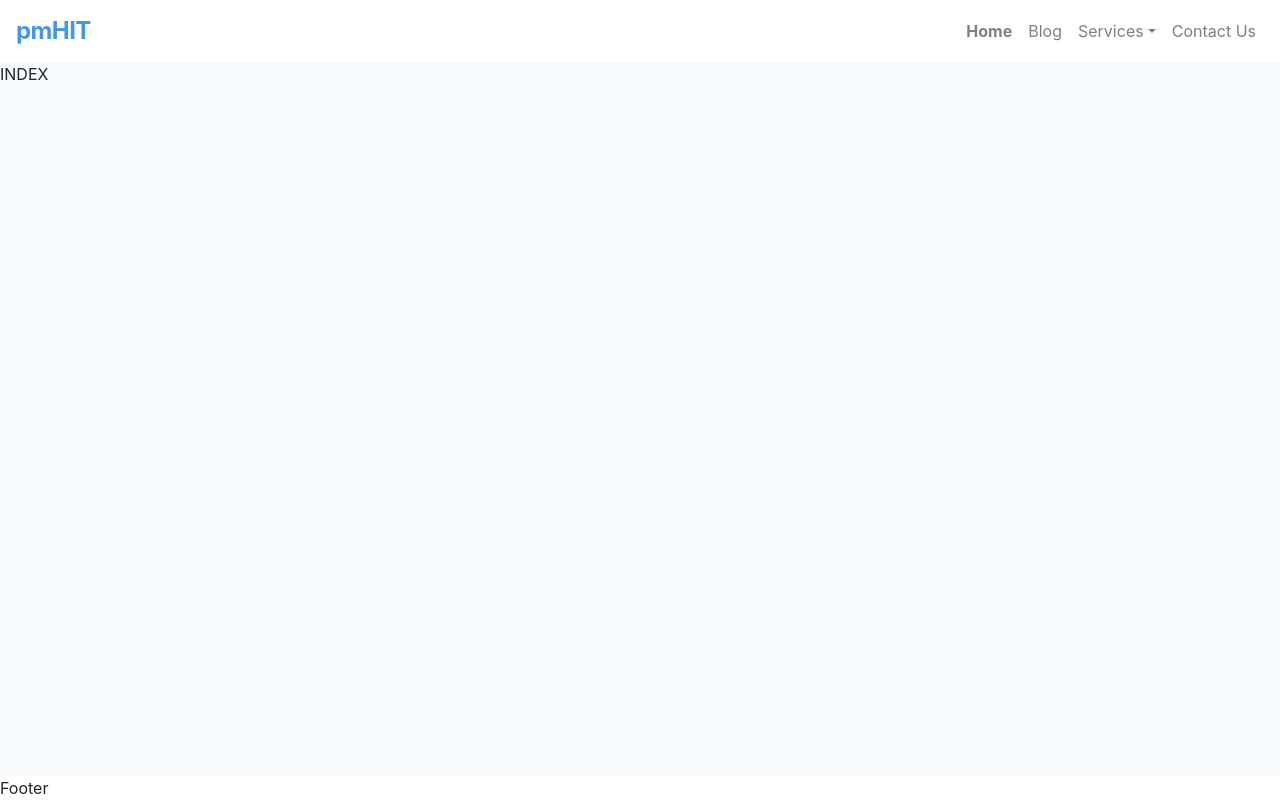
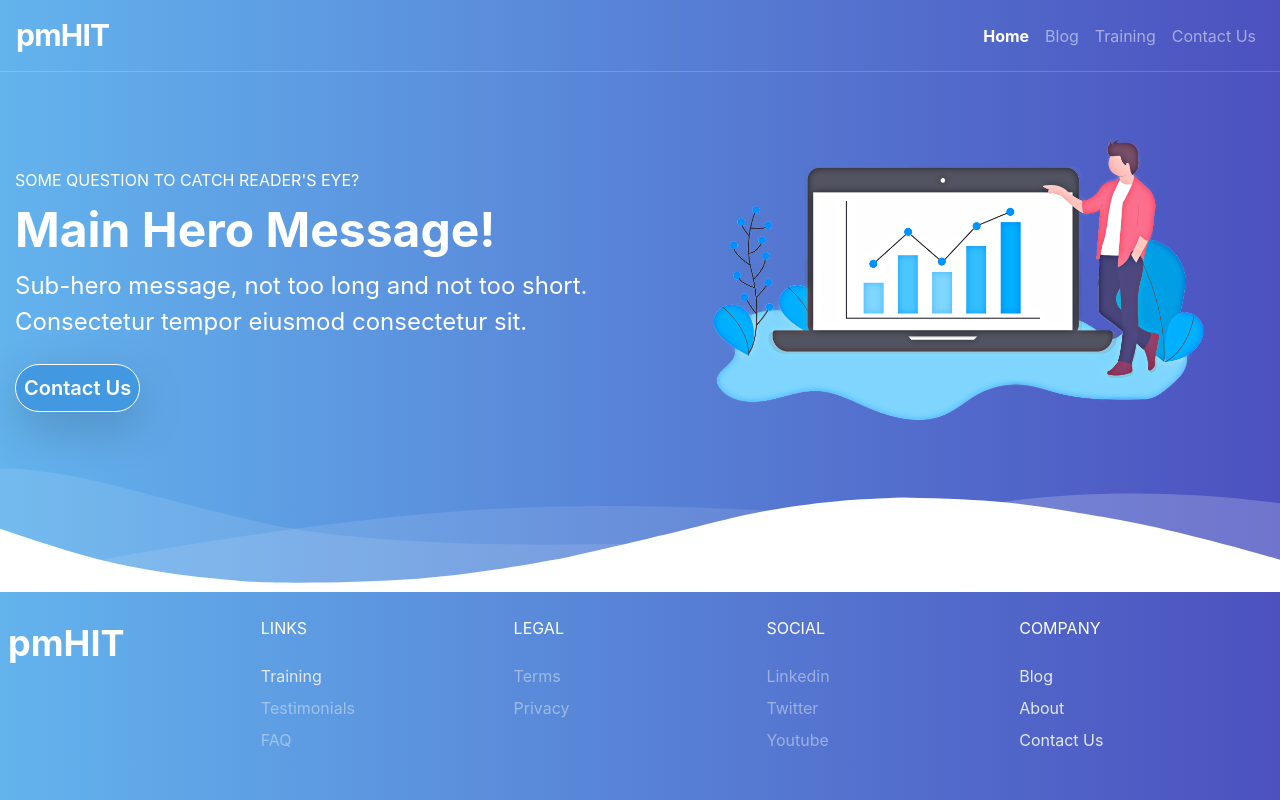
Before and after one commit to website-pmhit/pmhit, a Gatsby site: page / in a window 1280 px wide. Built offline with nearby package versions, Linux system fonts and the light colour scheme; Gatsby itself is replaced by a stand-in of ours.

Commit message:
hero and footer

```diff
--- a/src/components/Footer.js
+++ b/src/components/Footer.js
@@ -1,7 +1,131 @@
 import React from 'react';
+import { Link } from 'gatsby';
 
 const Footer = () => {
-  return <div>Footer</div>;
+  return (
+    <footer className="__gradient">
+      <div className="container mx-auto px-2">
+        <div className="w-full flex flex-col md:flex-row py-6">
+          <div className="flex-1 mb-6">
+            <Link
+              className="text-white no-underline hover:no-underline font-bold text-xl lg:text-4xl"
+              to="/"
+            >
+              pmHIT
+            </Link>
+          </div>
+          <div className="flex-1">
+            <p className="uppercase text-white md:mb-6">Links</p>
+            <ul className="list-reset mb-6">
+              <li className="mt-2 inline-block mr-2 md:block md:mr-0">
+                <Link
+                  to="/training"
+                  className="no-underline hover:underline text-gray-300 hover:text-white"
+                >
+                  Training
+                </Link>
+              </li>
+              <li className="mt-2 inline-block mr-2 md:block md:mr-0">
+                <Link
+                  to="/testimonials"
+                  className="opacity-50 cursor-not-allowed no-underline hover:underline text-gray-300 hover:text-white"
+                >
+                  Testimonials
+                </Link>
+              </li>
+              <li className="mt-2 inline-block mr-2 md:block md:mr-0">
+                <Link
+                  to="/faq"
+                  className="opacity-50 cursor-not-allowed no-underline hover:underline text-gray-300 hover:text-white"
+                >
+                  FAQ
+                </Link>
+              </li>
+            </ul>
+          </div>
+          <div className="flex-1">
+            <p className="uppercase text-white md:mb-6">Legal</p>
+            <ul className="list-reset mb-6">
+              <li className="mt-2 inline-block mr-2 md:block md:mr-0">
+                <Link
+                  to="/faq"
+                  className="opacity-50 cursor-not-allowed no-underline hover:underline text-gray-300 hover:text-white"
+                >
+                  Terms
+                </Link>
+              </li>
+              <li className="mt-2 inline-block mr-2 md:block md:mr-0">
+                <Link
+                  to="/faq"
+                  className="opacity-50 cursor-not-allowed no-underline hover:underline text-gray-300 hover:text-white"
+                >
+                  Privacy
+                </Link>
+              </li>
+            </ul>
+          </div>
+          <div className="flex-1">
+            <p className="uppercase text-white md:mb-6">Social</p>
+            <ul className="list-reset mb-6">
+              <li className="mt-2 inline-block mr-2 md:block md:mr-0">
+                <Link
+                  to="/faq"
+                  className="opacity-50 cursor-not-allowed no-underline hover:underline text-gray-300 hover:text-white"
+                >
+                  Linkedin
+                </Link>
+              </li>
+              <li className="mt-2 inline-block mr-2 md:block md:mr-0">
+                <Link
+                  to="/faq"
+                  className="opacity-50 cursor-not-allowed no-underline hover:underline text-gray-300 hover:text-white"
+                >
+                  Twitter
+                </Link>
+              </li>
+              <li className="mt-2 inline-block mr-2 md:block md:mr-0">
+                <Link
+                  to="/faq"
+                  className="opacity-50 cursor-not-allowed no-underline hover:underline text-gray-300 hover:text-white"
+                >
+                  Youtube
+                </Link>
+              </li>
+            </ul>
+          </div>
+          <div className="flex-1">
+            <p className="uppercase text-white md:mb-6">Company</p>
+            <ul className="list-reset mb-6">
+              <li className="mt-2 inline-block mr-2 md:block md:mr-0">
+                <Link
+                  to="/blog"
+                  className="no-underline hover:underline text-gray-300 hover:text-white"
+                >
+                  Blog
+                </Link>
+              </li>
+              <li className="mt-2 inline-block mr-2 md:block md:mr-0">
+                <Link
+                  to="/about"
+                  className="no-underline hover:underline text-gray-300 hover:text-white"
+                >
+                  About
+                </Link>
+              </li>
+              <li className="mt-2 inline-block mr-2 md:block md:mr-0">
+                <Link
+                  to="/contact"
+                  className="no-underline hover:underline text-gray-300 hover:text-white"
+                >
+                  Contact Us
+                </Link>
+              </li>
+            </ul>
+          </div>
+        </div>
+      </div>
+    </footer>
+  );
 };
 
 export default Footer;
--- a/src/components/Hero.js
+++ b/src/components/Hero.js
@@ -0,0 +1,88 @@
+import React from 'react';
+import { Link, useStaticQuery, graphql } from 'gatsby';
+import Img from 'gatsby-image';
+
+const Hero = () => {
+  const data = useStaticQuery(graphql`
+    query {
+      file(relativePath: { eq: "hero_1.png" }) {
+        childImageSharp {
+          fluid {
+            ...GatsbyImageSharpFluid
+          }
+        }
+      }
+    }
+  `);
+
+  return (
+    <div className="__gradient">
+      <div className="pt-20 md:pt-24 pb-16 container grid grid-cols-1 gap-4 md:gap-6 lg:grid-cols-2">
+        <div className="py-12 flex flex-col w-full justify-start items-center text-center md:items-start">
+          <p className="mt-4 w-full uppercase text-white tracking-loose md:text-left">
+            some question to catch reader's eye?
+          </p>
+          <h1 className="mt-2 w-full text-5xl text-white font-bold leading-tight md:text-left">
+            Main Hero Message!
+          </h1>
+          <p className="mt-2 w-full text-2xl text-white leading-normal md:text-left">
+            Sub-hero message, not too long and not too short. Consectetur tempor
+            eiusmod consectetur sit.
+          </p>
+          <Link to="/contact" className="z-50 mt-4">
+            <button className="p-2 border border-solid-1 border-white bg-blue-500 text-white text-xl font-semibold rounded-full shadow-lg hover:bg-blue-400">
+              Contact Us
+            </button>
+          </Link>
+        </div>
+        <div className="">
+          <Img
+            className="m-auto z-50"
+            fluid={data.file.childImageSharp.fluid}
+            alt="Depicting generic growth"
+          />
+        </div>
+      </div>
+
+      <div className="relative -mt-12 lg:-mt-24">
+        <svg
+          viewBox="0 0 1428 174"
+          version="1.1"
+          xmlns="http://www.w3.org/2000/svg"
+          xmlnsXlink="http://www.w3.org/1999/xlink"
+        >
+          <g stroke="none" strokeWidth="1" fill="none" fillRule="evenodd">
+            <g
+              transform="translate(-2.000000, 44.000000)"
+              fill="#FFFFFF"
+              fillRule="nonzero"
+            >
+              <path
+                d="M0,0 C90.7283404,0.927527913 147.912752,27.187927 291.910178,59.9119003 C387.908462,81.7278826 543.605069,89.334785 759,82.7326078 C469.336065,156.254352 216.336065,153.6679 0,74.9732496"
+                opacity="0.100000001"
+              ></path>
+              <path
+                d="M100,104.708498 C277.413333,72.2345949 426.147877,52.5246657 546.203633,45.5787101 C666.259389,38.6327546 810.524845,41.7979068 979,55.0741668 C931.069965,56.122511 810.303266,74.8455141 616.699903,111.243176 C423.096539,147.640838 250.863238,145.462612 100,104.708498 Z"
+                opacity="0.100000001"
+              ></path>
+              <path
+                d="M1046,51.6521276 C1130.83045,29.328812 1279.08318,17.607883 1439,40.1656806 L1439,120 C1271.17211,77.9435312 1140.17211,55.1609071 1046,51.6521276 Z"
+                id="Path-4"
+                opacity="0.200000003"
+              ></path>
+            </g>
+            <g
+              transform="translate(-4.000000, 76.000000)"
+              fill="#FFFFFF"
+              fillRule="nonzero"
+            >
+              <path d="M0.457,34.035 C57.086,53.198 98.208,65.809 123.822,71.865 C181.454,85.495 234.295,90.29 272.033,93.459 C311.355,96.759 396.635,95.801 461.025,91.663 C486.76,90.01 518.727,86.372 556.926,80.752 C595.747,74.596 622.372,70.008 636.799,66.991 C663.913,61.324 712.501,49.503 727.605,46.128 C780.47,34.317 818.839,22.532 856.324,15.904 C922.689,4.169 955.676,2.522 1011.185,0.432 C1060.705,1.477 1097.39,3.129 1121.236,5.387 C1161.703,9.219 1208.621,17.821 1235.4,22.304 C1285.855,30.748 1354.351,47.432 1440.886,72.354 L1441.191,104.352 L1.121,104.031 L0.457,34.035 Z"></path>
+            </g>
+          </g>
+        </svg>
+      </div>
+    </div>
+  );
+};
+
+export default Hero;
--- a/src/components/Layout.js
+++ b/src/components/Layout.js
@@ -2,13 +2,12 @@ import React from 'react';
 
 import { Header, Navbar, Footer } from '.';
 
-const Layout = props => {
-  const { children, location } = props;
+const Layout = ({ children }) => {
   return (
     <div className="flex flex-col min-h-screen">
       <Header />
-      <Navbar location={location} />
-      <div className="bg-gray-100 flex-grow-1">{children}</div>
+      <Navbar />
+      <div className="flex-grow-1">{children}</div>
       <Footer />
     </div>
   );
--- a/src/components/Navbar/index.js
+++ b/src/components/Navbar.js
@@ -3,16 +3,21 @@ import { Link } from 'gatsby';
 
 import Navbar from 'react-bootstrap/Navbar';
 import Nav from 'react-bootstrap/Nav';
-import NavDropdown from 'react-bootstrap/NavDropdown';
 
 const NavBar = () => {
   return (
     <nav>
-      <Navbar expand="md">
+      <Navbar
+        className="__gradient"
+        variant="dark"
+        fixed="top"
+        expand="md"
+        style={{
+          borderBottom: '1px solid #ffffff2c',
+        }}
+      >
         <Navbar.Brand as={Link} to="/">
-          <span className="font-bold text-blue-500 text-2xl tracking-tight ">
-            pmHIT
-          </span>
+          <span className="font-bold text-3xl tracking-tight ">pmHIT</span>
         </Navbar.Brand>
         <Navbar.Toggle
           className="focus:outline-none"
@@ -23,33 +28,38 @@ const NavBar = () => {
             <Nav.Link
               as={Link}
               to="/"
-              className=""
               activeStyle={{
+                color: 'white',
                 fontWeight: 'bold',
               }}
             >
               Home
-            </Nav.Link>{' '}
+            </Nav.Link>
             <Nav.Link
               as={Link}
               to="/blog"
-              className=""
               activeStyle={{
+                color: 'white',
                 fontWeight: 'bold',
               }}
             >
               Blog
             </Nav.Link>
-            <NavDropdown title="Services" id="basic-nav-dropdown" className="">
-              <NavDropdown.Item as={Link} to="#action/3.1">
-                Action
-              </NavDropdown.Item>
-            </NavDropdown>
+            <Nav.Link
+              as={Link}
+              to="/training"
+              activeStyle={{
+                color: 'white',
+                fontWeight: 'bold',
+              }}
+            >
+              Training
+            </Nav.Link>
             <Nav.Link
               as={Link}
               to="/contact"
-              className=""
               activeStyle={{
+                color: 'white',
                 fontWeight: 'bold',
               }}
             >
--- a/src/components/index.js
+++ b/src/components/index.js
@@ -2,5 +2,6 @@ import Layout from './Layout';
 import Header from './Header';
 import Footer from './Footer';
 import Navbar from './Navbar';
+import Hero from './Hero';
 
-export { Layout, Header, Footer, Navbar };
+export { Layout, Header, Footer, Navbar, Hero };
--- a/src/pages/index.js
+++ b/src/pages/index.js
@@ -1,9 +1,13 @@
 import React from 'react';
 
-import { Layout } from '../components';
+import { Layout, Hero } from '../components';
 
 const Home = () => {
-  return <Layout>INDEX</Layout>;
+  return (
+    <Layout>
+      <Hero />
+    </Layout>
+  );
 };
 
 export default Home;
--- /dev/null
+++ b/src/pages/training.js
@@ -0,0 +1,9 @@
+import React from 'react';
+
+import { Layout } from '../components';
+
+const Training = () => {
+  return <Layout>Training</Layout>;
+};
+
+export default Training;
--- a/src/styles/index.css
+++ b/src/styles/index.css
@@ -5,6 +5,23 @@
 @import url('https://fonts.googleapis.com/css2?family=Catamaran:wght@300;400;500;600;700&display=swap');
 
 * {
+  margin: 0;
+  box-sizing: border-box;
   font-family: 'Catamaran', -apple-system, BlinkMacSystemFont, 'Segoe UI',
     Roboto, Oxygen, Ubuntu, Cantarell, 'Open Sans', 'Helvetica Neue', sans-serif;
 }
+
+.__gradient {
+  background: rgb(99, 179, 237);
+  background: linear-gradient(90deg, #63b3ed 0%, #4c51bf 100%);
+}
+
+.debug {
+  border: 1px solid;
+  border-color: white;
+}
+
+.debug > * {
+  border: 1px solid;
+  border-color: red;
+}
--- a/tailwind.config.js
+++ b/tailwind.config.js
@@ -5,4 +5,4 @@ module.exports = {
   },
   variants: {},
   plugins: [],
-};
+}
```
Also changed, not shown: gatsby-config.js (+7 -1 lines), src/assets/hero_1.png (added).
